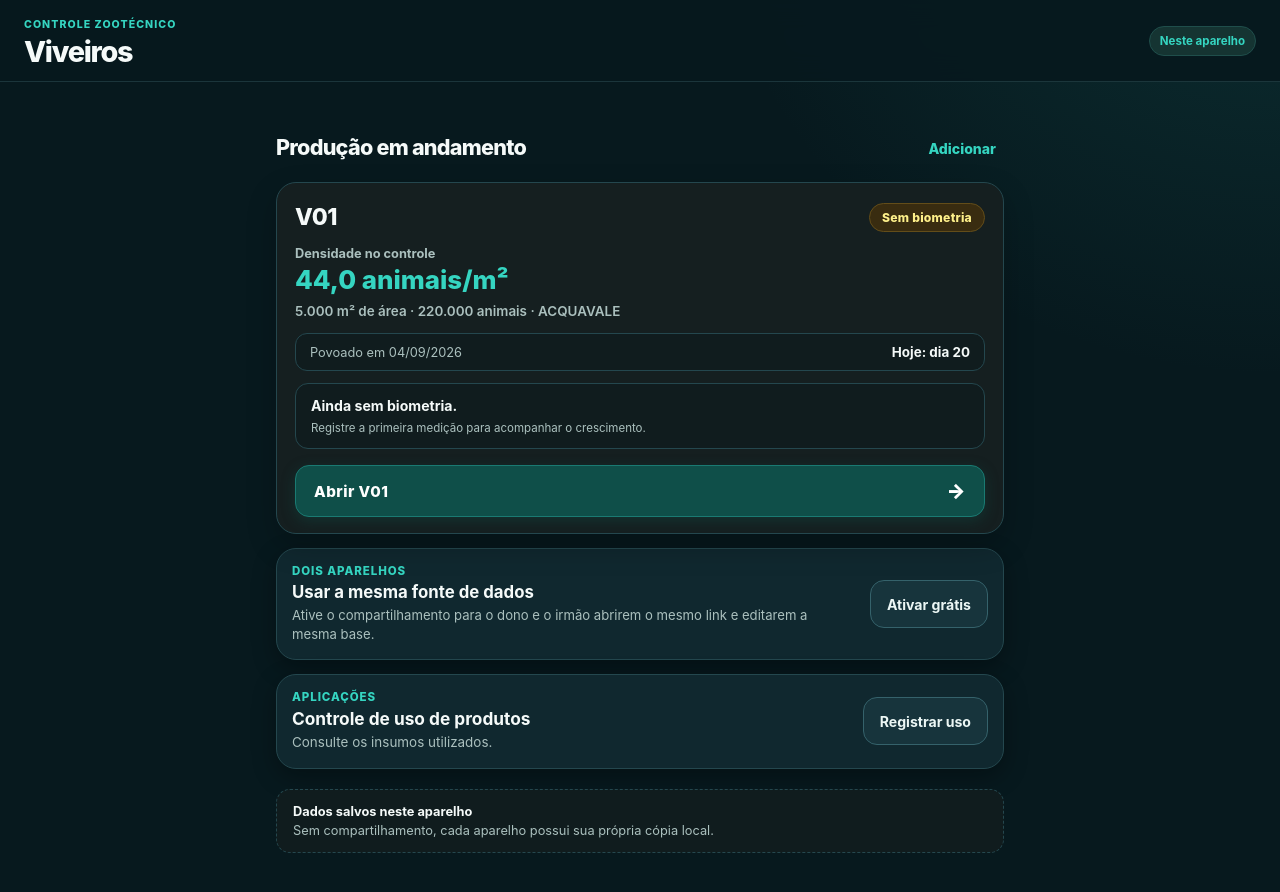
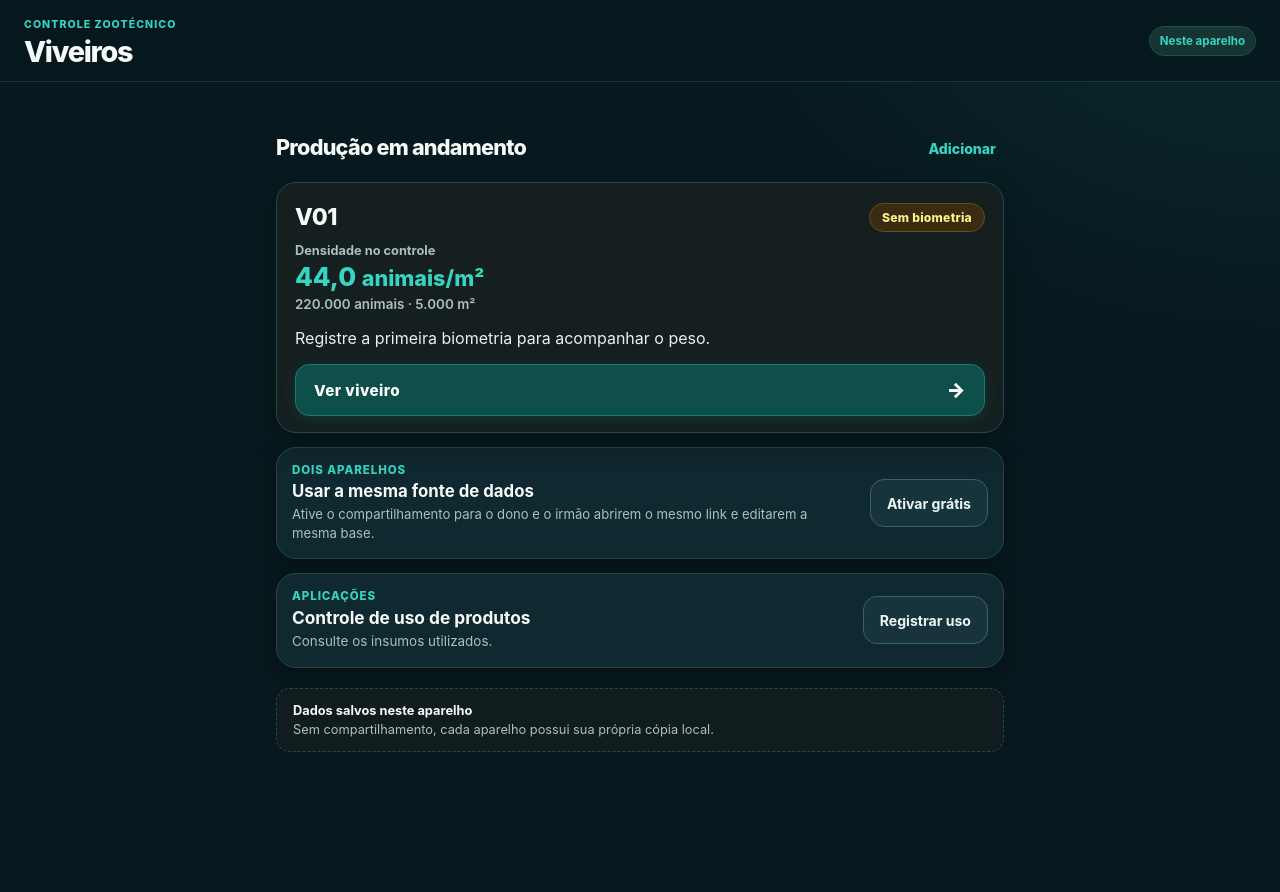
Before and after one commit to Georlan/ViveiroDaniel, a React (Vite) app: page / in a window 1280 px wide. Shown: the top 892 px of the page. Built offline with nearby package versions, Linux system fonts and the light colour scheme.

Commit message:
refactor(ui): simplify dashboard cards and remove redundant summaries

```diff
--- a/src/App.tsx
+++ b/src/App.tsx
@@ -829,77 +829,55 @@ function PondCard({
 }) {
   const history = calculateHistory(pond)
   const latest = history[history.length - 1]
-  const cultivationDay = Math.max(1, daysBetween(pond.stockingDate, localToday()) + 1)
   const previous = history.length > 1 ? history[history.length - 2] : null
-  const lastChange = latest && previous ? compareBiometriesForDisplay(previous, latest) : null
+  const populationInControl = populationAtDate(pond, localToday())
   const latestTechnical = latest ? technicalMetricsStatus(pond, latest) : null
-  const populationInControl = populationAtDate(pond, localToday())
+  const needsReview = latest && (
+    (latest.periodFeedKg != null && isFeedPeriodInconsistent(latest.dailyFeedKg, latest.periodFeedKg)) ||
+    (latestTechnical?.hasCalculatedValues && !latestTechnical.isPlausible)
+  )
 
   return (
     <article className="pond-card actionable">
       <button className="pond-card-main" onClick={onOpen} aria-label={'Abrir ' + pond.name}>
         <div className="pond-card-head">
-          <div>
-            <span className="pond-name">{pond.name}</span>
-            <div className="pond-density-primary">
-              <span>Densidade no controle</span>
-              <strong>{formatNumber(round(densityPerSquareMeter(pond, populationInControl), 1), 1)} animais/m²</strong>
+          <span className="pond-name">{pond.name}</span>
+          <span className={latest ? 'status ready' : 'status waiting'}>
+            {latest ? 'Em acompanhamento' : 'Sem biometria'}
+          </span>
+        </div>
+        <div className="pond-density-primary">
+          <span>Densidade no controle</span>
+          <strong>{formatNumber(round(densityPerSquareMeter(pond, populationInControl), 1), 1)} <small>animais/m²</small></strong>
+        </div>
+        <p className="pond-meta">
+          {formatNumber(populationInControl)} animais · {formatAreaSquareMeters(pond.areaHa)} m²
+        </p>
+
+        {latest ? (
+          <div className="pond-card-latest">
+            <div>
+              <span>Última biometria · dia {latest.cultivationDay}</span>
+              <strong>{formatNumber(latest.currentWeightG, 2)} g</strong>
             </div>
-            <span className="pond-meta">
-              {formatAreaSquareMeters(pond.areaHa)} m² de área · {formatNumber(populationInControl)} animais · {pond.laboratory}
-            </span>
-          </div>
-          <span className={latest ? 'status ready' : 'status waiting'}>
-            {latest ? 'Com biometria' : 'Sem biometria'}
-          </span>
-        </div>
-
-        <div className="report-context">
-          <span>Povoado em {formatDate(pond.stockingDate)}</span>
-          <strong>Hoje: dia {cultivationDay}</strong>
-        </div>
-
-        {latest ? (
-          <>
-            <div className="latest-label">
-              Última biometria: {formatDate(latest.date)} · dia {latest.cultivationDay}
-            </div>
-            <div className="metric-grid compact">
-              <Metric label="Peso" value={formatNumber(latest.currentWeightG, 2) + ' g'} />
-              {latestTechnical?.hasCalculatedValues && latestTechnical.isPlausible ? (
-                <>
-                  <Metric label="Biomassa est." value={calculatedMetric(latestTechnical, 'biomassKg')} />
-                  <Metric label="Sobrev. est." value={calculatedMetric(latestTechnical, 'survivalPercent')} />
-                  <Metric label="FCA est." value={calculatedMetric(latestTechnical, 'fca')} />
-                </>
-              ) : (
-                <div className="pond-technical-unavailable">
-                  <small>Biomassa · Sobrevivência · FCA</small>
-                  <strong>
-                    {latestTechnical?.hasCalculatedValues ? 'Revisar ração e taxa' : 'Sem base para estimar'}
-                  </strong>
-                </div>
-              )}
-            </div>
-            {lastChange && (
-              <div className="card-change-summary">
-                Ganho desde a anterior: {formatSigned(lastChange.weightG, 2)} g
+            {previous && (
+              <div>
+                <span>Ganho</span>
+                <strong>{formatSigned(round(latest.currentWeightG - previous.currentWeightG, 2), 2)} g</strong>
               </div>
             )}
-          </>
+          </div>
         ) : (
-          <div className="empty-inline">
-            <strong>Ainda sem biometria.</strong>
-            <span>Registre a primeira medição para acompanhar o crescimento.</span>
-          </div>
+          <p className="pond-card-empty">Registre a primeira biometria para acompanhar o peso.</p>
         )}
-
+        {needsReview && (
+          <span className="pond-card-alert"><UiIcon name="warning" /> Conferir ração e taxa</span>
+        )}
         <div className="pond-card-cta">
-          <span>Abrir {pond.name}</span>
+          <span>Ver viveiro</span>
           <span className="cta-arrow" aria-hidden="true">→</span>
         </div>
       </button>
-
     </article>
   )
 }
@@ -1193,17 +1171,6 @@ function HistorySection({
         })}
       </div>
     </section>
-  )
-}
-
-function ChangeSummary({ pond }: { pond: Pond }) {
-  const history = calculateHistory(pond)
-  if (history.length < 2) return null
-  const delta = compareBiometriesForDisplay(history[history.length - 2], history[history.length - 1])
-  return (
-    <p className="weight-change-inline">
-      Crescimento desde a anterior: <strong>{formatSigned(delta.weightG, 2)} g</strong>
-    </p>
   )
 }
 
```
